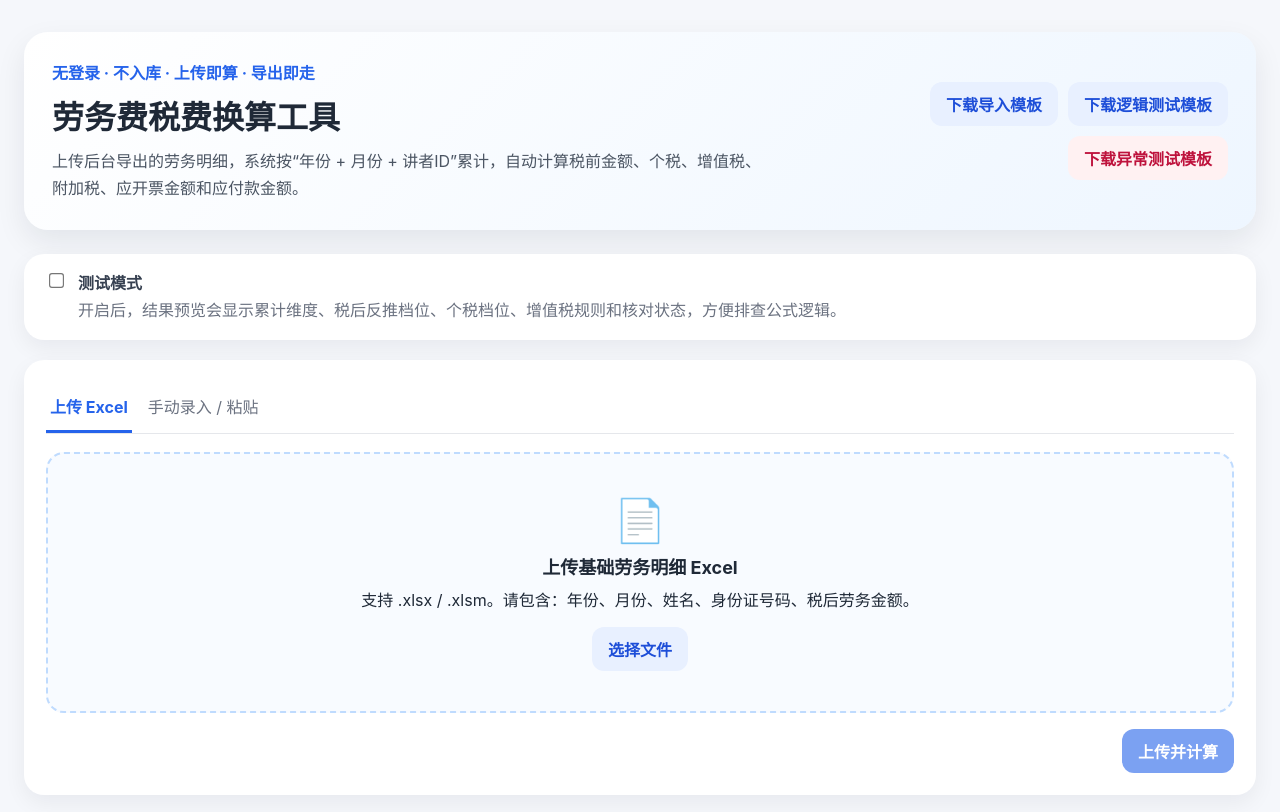
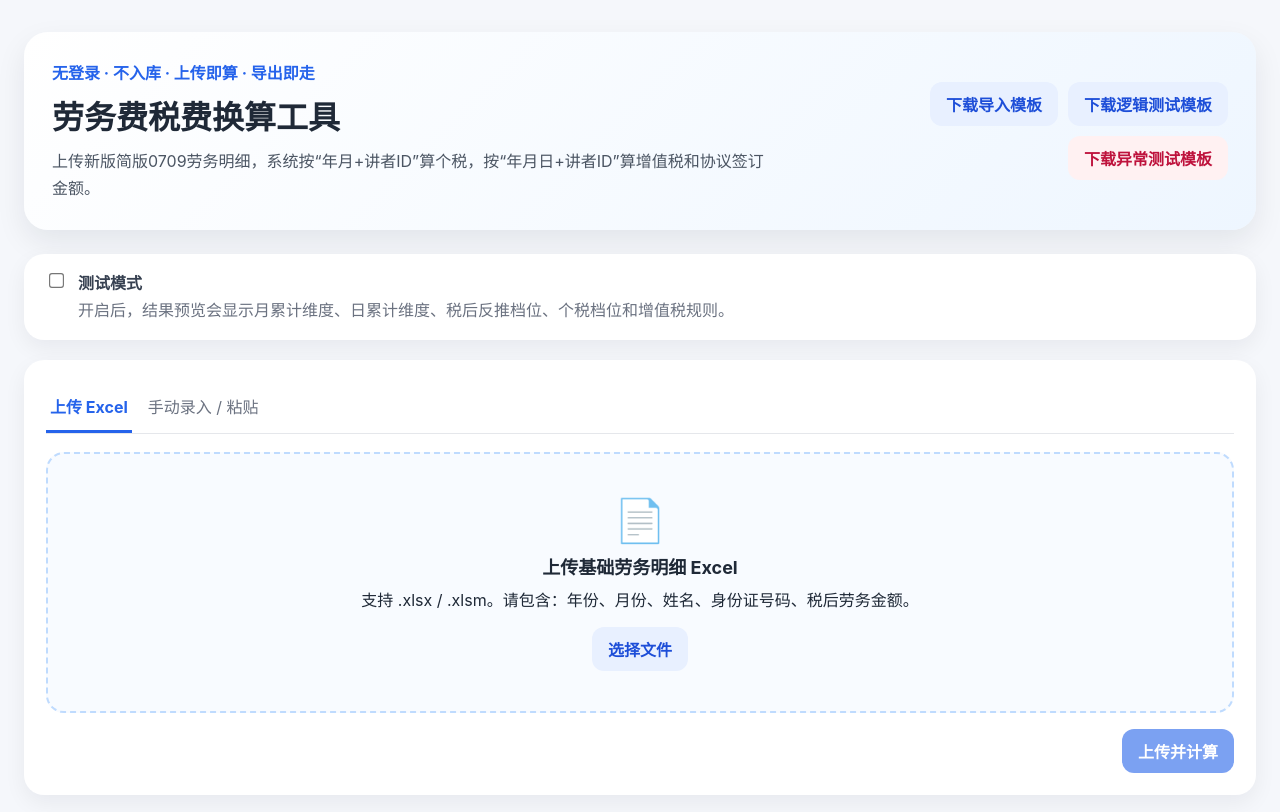
Before and after one commit to sdwurg180507280211/labor-tax-tool, a Vue app in the folder frontend/: page / in a window 1280 px wide. Shown: the top 812 px of the page. Built offline with nearby package versions, Linux system fonts and the light colour scheme; no server answers.

Commit message:
feat: update page copy for simplified 0709 rules

```diff
--- a/frontend/src/views/LaborTaxTool.vue
+++ b/frontend/src/views/LaborTaxTool.vue
@@ -4,7 +4,7 @@
       <div>
         <p class="eyebrow">无登录 · 不入库 · 上传即算 · 导出即走</p>
         <h1>劳务费税费换算工具</h1>
-        <p class="desc">上传后台导出的劳务明细，系统按“年份 + 月份 + 讲者ID”累计，自动计算税前金额、个税、增值税、附加税、应开票金额和应付款金额。</p>
+        <p class="desc">上传新版简版0709劳务明细，系统按“年月+讲者ID”算个税，按“年月日+讲者ID”算增值税和协议签订金额。</p>
       </div>
       <div class="template-actions">
         <button class="secondary" @click="handleDownloadTemplate">下载导入模板</button>
@@ -18,7 +18,7 @@
         <input v-model="testMode" type="checkbox" />
         <span>
           <strong>测试模式</strong>
-          <em>开启后，结果预览会显示累计维度、税后反推档位、个税档位、增值税规则和核对状态，方便排查公式逻辑。</em>
+          <em>开启后，结果预览会显示月累计维度、日累计维度、税后反推档位、个税档位和增值税规则。</em>
         </span>
       </label>
     </section>
@@ -37,9 +37,10 @@
 
     <section v-if="summary" class="summary-grid">
       <div class="summary-card"><span>数据行数</span><strong>{{ summary.row_count }}</strong></div>
-      <div class="summary-card"><span>税后金额合计</span><strong>{{ summary.total_after_tax_amount }}</strong></div>
-      <div class="summary-card"><span>应开票金额合计</span><strong>{{ summary.total_invoice_amount }}</strong></div>
-      <div class="summary-card"><span>应付款金额合计</span><strong>{{ summary.total_payment_amount }}</strong></div>
+      <div class="summary-card"><span>实付金额合计</span><strong>{{ summary.total_after_tax_amount }}</strong></div>
+      <div class="summary-card"><span>协议签订金额合计</span><strong>{{ summary.total_contract_amount }}</strong></div>
+      <div class="summary-card"><span>增值税合计</span><strong>{{ summary.total_vat_amount }}</strong></div>
+      <div class="summary-card"><span>附加税合计</span><strong>{{ summary.total_surcharge_amount }}</strong></div>
       <div class="summary-card"><span>个税合计</span><strong>{{ summary.total_individual_tax_amount }}</strong></div>
     </section>
 
@@ -47,8 +48,8 @@
       <div class="result-actions">
         <div>
           <h2>计算结果预览</h2>
-          <p>页面仅展示核心字段；导出 Excel 会包含“原表格式台账”“清晰版台账”“公式版台账”“测试核对报告”四个 Sheet。</p>
-          <p v-if="testMode" class="debug-hint">测试模式已开启：当前表格额外显示每行计算档位和公式排查信息。</p>
+          <p>页面仅展示核心字段；导出 Excel 会生成新版简版台账和规则说明。</p>
+          <p v-if="testMode" class="debug-hint">测试模式已开启：当前表格额外显示每行计算维度和规则排查信息。</p>
         </div>
         <div class="action-row">
           <button class="secondary" @click="clearResult">清空结果</button>
@@ -100,17 +101,9 @@ function applyResult(payload) {
   summary.value = payload.summary || null
 }
 
-function handleDownloadTemplate() {
-  runTask(async () => downloadTemplate())
-}
-
-function handleDownloadLogicTestTemplate() {
-  runTask(async () => downloadLogicTestTemplate())
-}
-
-function handleDownloadErrorTestTemplate() {
-  runTask(async () => downloadErrorTestTemplate())
-}
+function handleDownloadTemplate() { runTask(async () => downloadTemplate()) }
+function handleDownloadLogicTestTemplate() { runTask(async () => downloadLogicTestTemplate()) }
+function handleDownloadErrorTestTemplate() { runTask(async () => downloadErrorTestTemplate()) }
 
 function handleUploadCalculate(file) {
   runTask(async () => {
@@ -126,9 +119,7 @@ function handleManualCalculate(rows) {
   })
 }
 
-function handleExport() {
-  runTask(async () => exportLedger(inputRows.value))
-}
+function handleExport() { runTask(async () => exportLedger(inputRows.value)) }
 
 function clearResult() {
   resultRows.value = []
```
